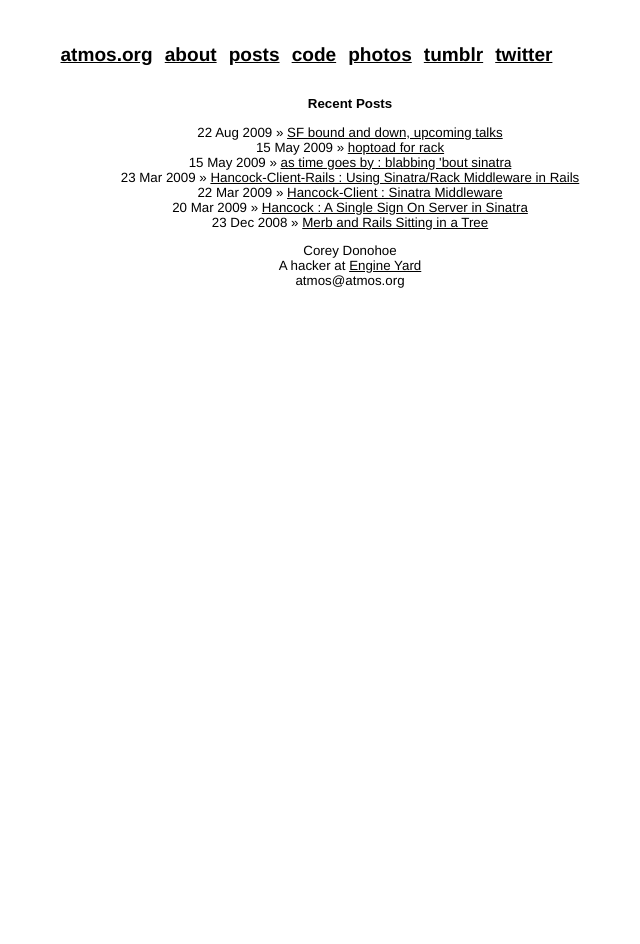
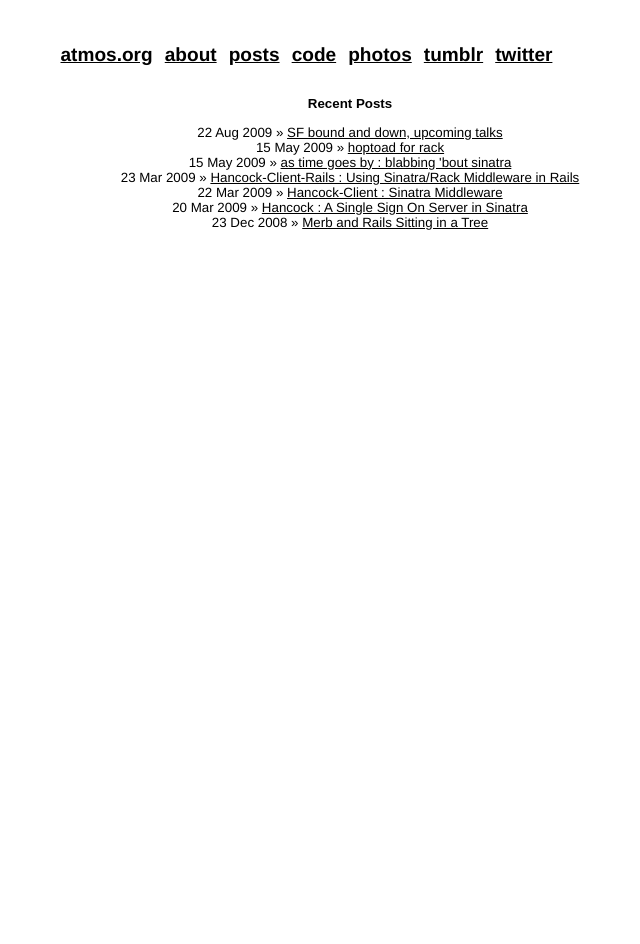
Before and after one commit to atmos/atmos.github.io, a Jekyll site: the page built from posts.html, in a window 1280 px wide. Shown: the whole page, without its empty margins (290-930 px from the left). Built offline with Jekyll 4.4.1, drawn with Linux system fonts in a browser that asks for light colours; nearby versions of some CDN libraries; Markdown is read by kramdown in place of the engine named in the settings.

Commit message:
cindy vs nali in the snow

```diff
--- a/_layouts/default.html
+++ b/_layouts/default.html
@@ -35,16 +35,6 @@
       </div>
 
       {{ content }}
-
-      <div class="footer">
-        <div class="contact">
-          <p>
-            Corey Donohoe<br />
-            A hacker at <a href="http://engineyard.com">Engine Yard</a><br />
-            atmos@atmos.org
-          </p>
-        </div>
-      </div>
     </div>
   </body>
 </html>
```
Also changed, not shown: index.html (+1 -7 lines).
